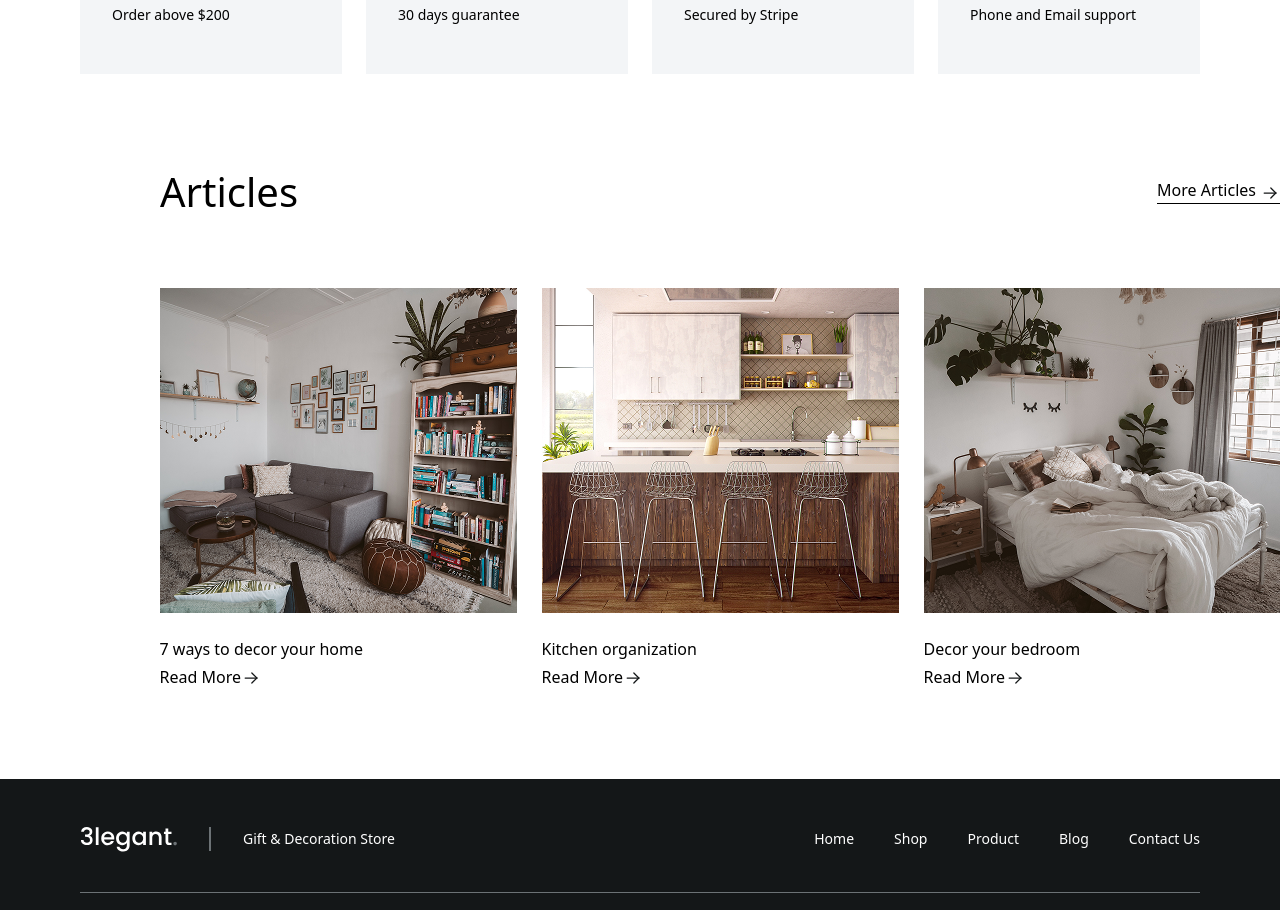
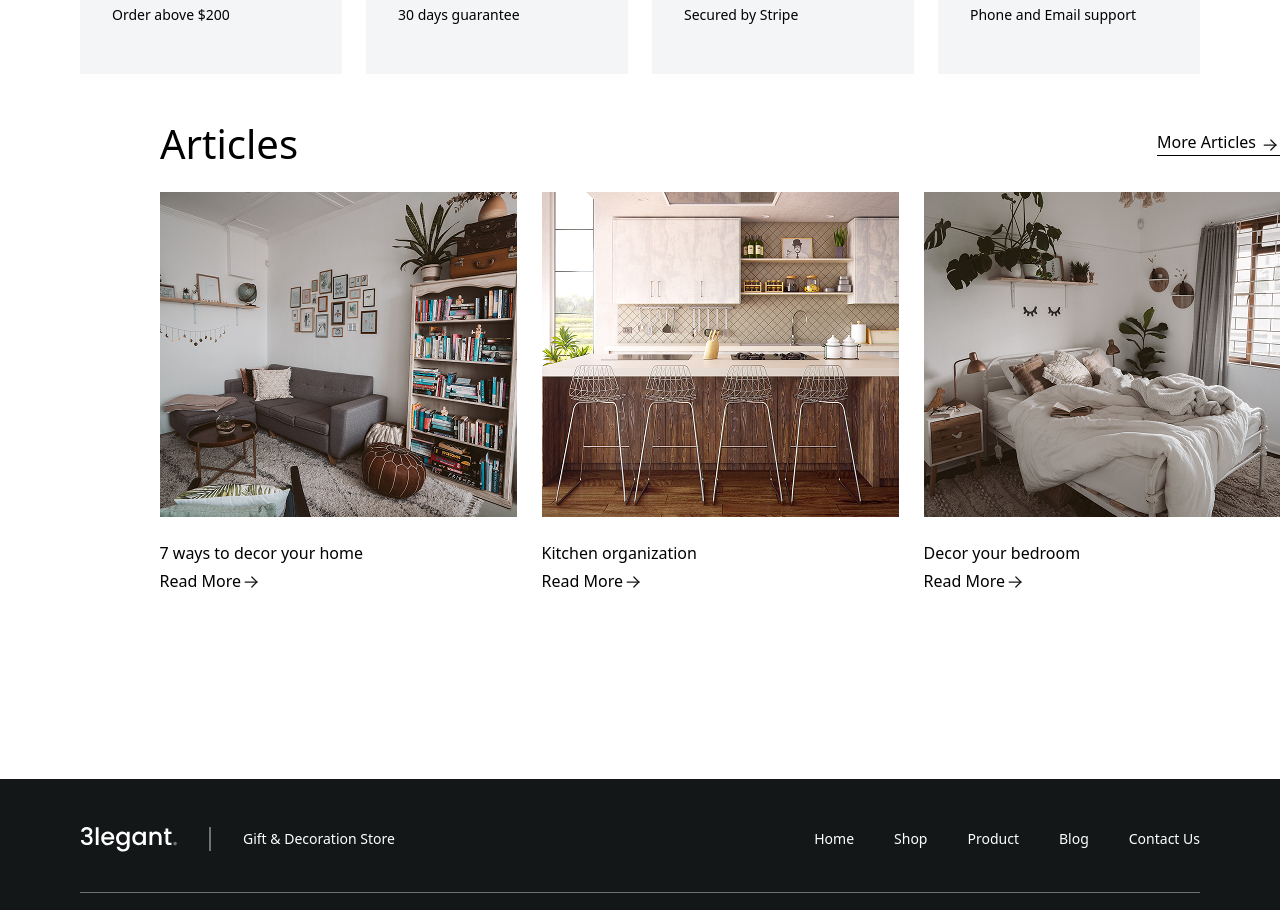
Before and after one commit to FullStack-Bootcamp-N14/uz-luxury-furniture, a React (Vite) app: page / in a window 1280 px wide. Shown: the part 2123-3033 px from the top of the page. Built offline with nearby package versions, Linux system fonts and the light colour scheme.

Commit message:
Project is ready

```diff
--- /dev/null
+++ b/src/pages/Articles/article.css
@@ -0,0 +1,12 @@
+@media screen  and (max-width:375px) {
+    .article{
+        width: 375px;
+        height: 1277px;
+        margin-right: auto;
+        margin-left: auto;
+    }
+    .articlecard{
+       display: block;
+       padding-left: 8px;
+    }
+}
--- a/src/pages/Articles/article.jsx
+++ b/src/pages/Articles/article.jsx
@@ -2,13 +2,17 @@ import React from 'react'
 import { ArticleTitle } from './components/Articletitle/ArticleTitle'
 import { ArticleCard } from './components/ArticleCard/articleCard'
 import { ArticleData } from './components/Datas/articledatas'
+import Navigate from "@/assets/svg/navigate.svg";
+import "./article.css"
 
 export const Article = () => {
   return (
     <>
-      <section className=' w-[1440px] h-[657px]'>
-        <ArticleTitle />
-        <div className=' flex items-center justify-between pt-[40px] w-[1121px] h-[413px] gap-[25px] mr-[auto] ml-[auto]'>
+      <section className=' w-[1440px] h-[657px] article'>
+        <ArticleTitle title={"Articles"} info={"More Articles"} children={Navigate}>
+        <img src={Navigate} alt="Img" />
+        </ArticleTitle>
+        <div className=' flex items-center justify-between pt-[40px] w-[1121px] h-[413px] gap-[25px] mr-[auto] ml-[auto] articlecard'>
           {ArticleData.map((item) => (
             <ArticleCard key={item.id} title={item.title} subtitle={item.subtitle} img={item.img} navigate={item.navigate} />
           ))}
--- a/src/pages/Articles/components/Articletitle/ArticleTitle.jsx
+++ b/src/pages/Articles/components/Articletitle/ArticleTitle.jsx
@@ -1,14 +1,18 @@
-import Navigate from "@/assets/svg/navigate.svg";
-import Title from "../../../../components/ui/Title";
+import "./articletitle.css"
 
-export const ArticleTitle = () => {
+export const ArticleTitle = ({title,info,children}) => {
   return (
-    <section className="arrivals py-12">
-      <Title title="Articles" info="More Articles">
-        <img src={Navigate} alt="" className="w-[20px] h-[20px] " />
-      </Title>
+    <div className="article_title">
       <div className="container">
+        <div className="flex justify-between items-center ">
+          <h2 className=" font-medium text-[34px] leading-[112%] text-[#000] w-[125px] xl:text-[40px] xl:leading-[110%] title_text">
+            {title}
+          </h2>
+          <p className=" items-end gap-[4px] font-medium text-[16px] leading-[145%] border-b-1 flex">
+            {info} {children}
+          </p>
+        </div>
       </div>
-    </section>
+    </div>
   );
 };
--- /dev/null
+++ b/src/pages/Articles/components/Articletitle/articletitle.css
@@ -0,0 +1,15 @@
+
+
+@media screen and (max-width:375px) {
+    .article_title{
+        width:311px;
+        height: 38px;
+        border-color: brown;
+        border:2px solid red;
+        display: flex;
+        align-items: center;
+        justify-content: space-between;
+    }
+
+
+}
```
